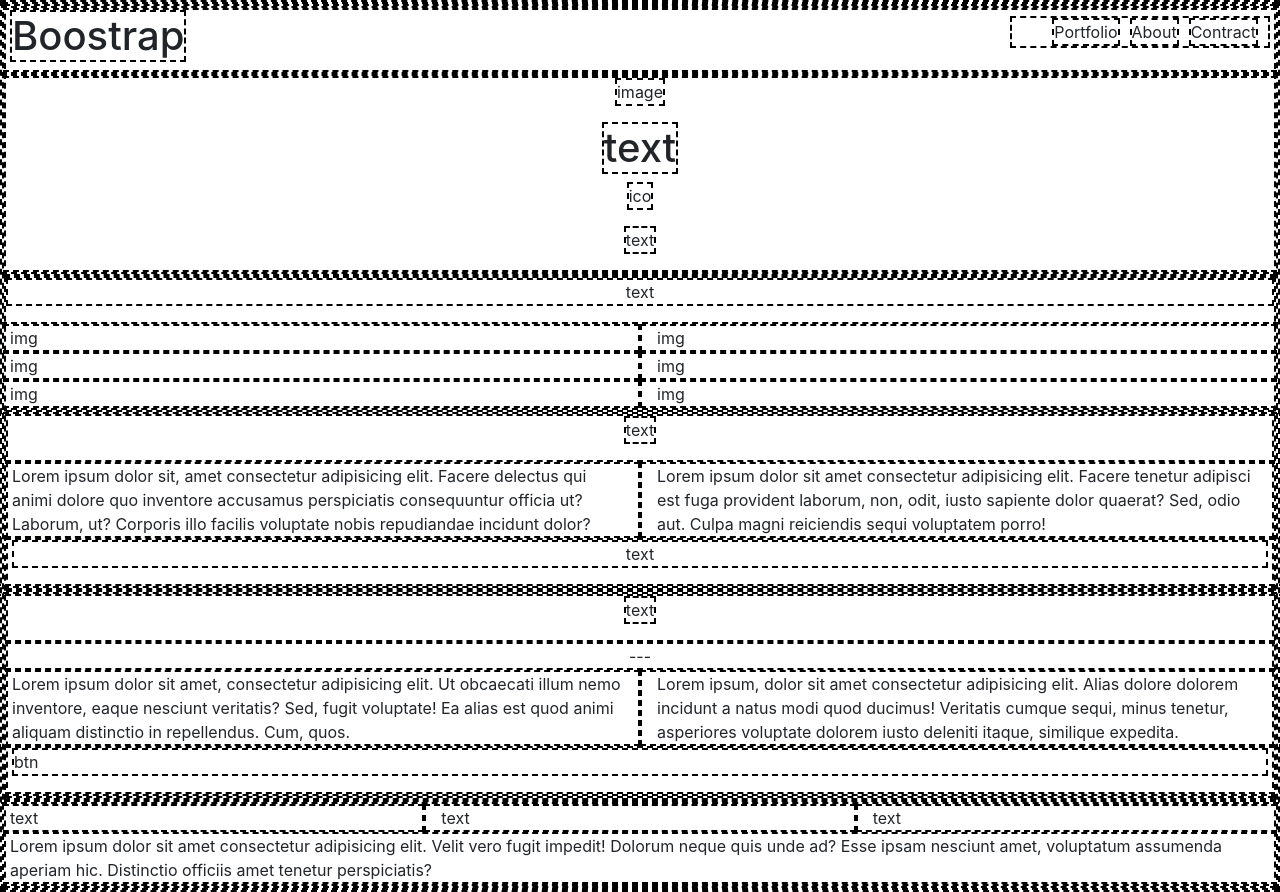
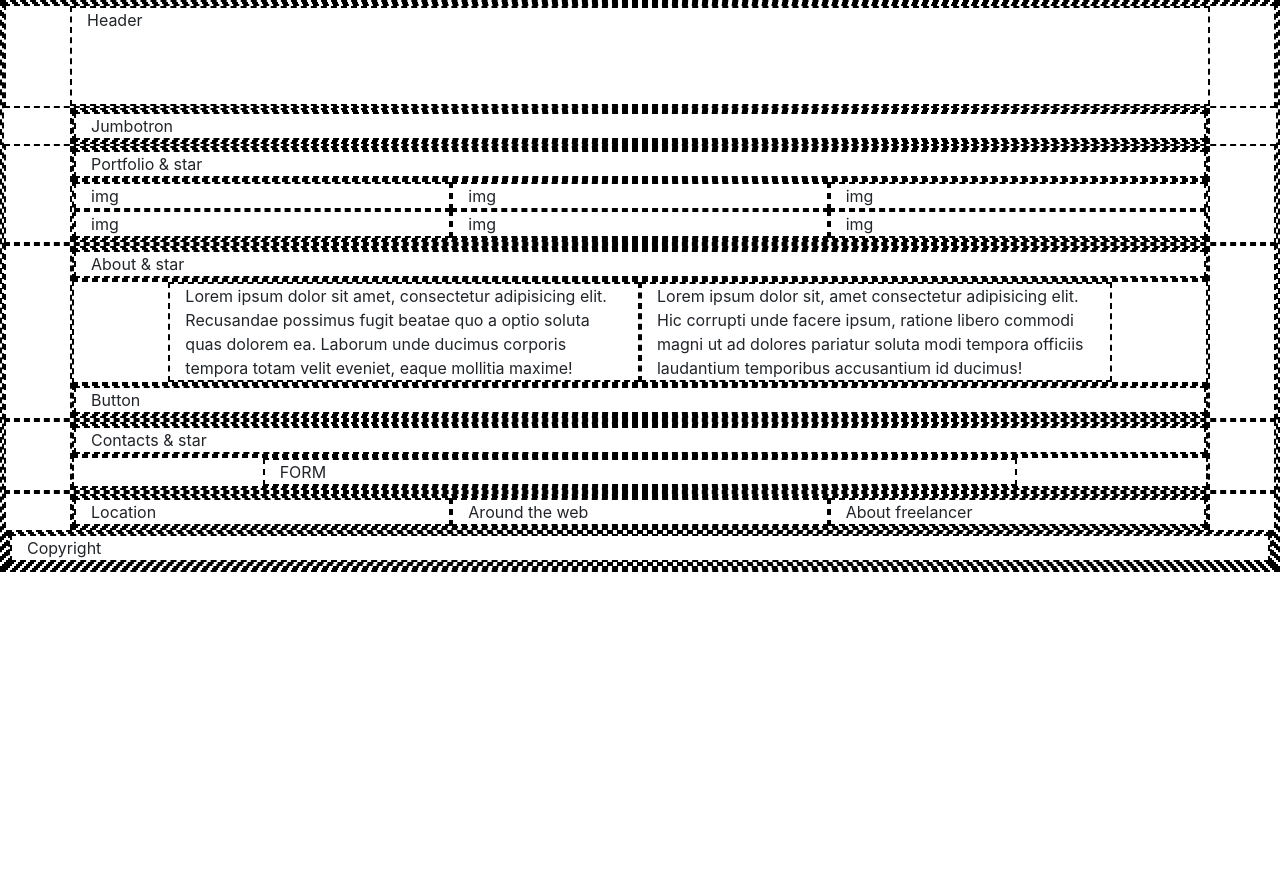
Before and after one commit to GulliWeb/html-css-bootstrap-freelancer, a plain HTML site: page index.html in a window 1280 px wide. After the commit the page ends 800 px from the top, so only its background shows below. Drawn offline with nearby package versions, Linux system fonts and the light colour scheme.

Commit message:
code refactored

```diff
--- a/index.html
+++ b/index.html
@@ -10,79 +10,81 @@
     <title>Boostrap</title>
 </head>
 <body>
-    <!-- Header top-->
+    <!-- Header-->
     <header>
+        <div class="container">Header</div>
+    </header>
+
+    <!-- Jumbotron -->
+     <section id="jumbotron" class="container">
         <div class="row">
-            <div class="col d-flex align-items-center justify-content-between">
-                <h1>Boostrap</h1>
-                <ul class="d-flex">
-                    <li>Portfolio</li>
-                    <li>About</li>
-                    <li>Contract</li>
-                </ul>
+            <div class="col">Jumbotron</div>
         </div>
+     </section>
+
+     <!--Portfolio -->
+     <section id="portfolio">
+        <div class="container">
+            <div class="row">
+                <div class="col-12">Portfolio & star </div>
             </div>
             <div class="row">
-            <div class="col d-flex flex-column justify-content-center align-items-center">
-               <p>image</p>
-               <h1>text</h1>
-               <p>ico</p>
-               <p>text</p>
-            </div>
-        </div>
-    </header>
-
-    <!-- Main content -->
-     <main>
-        <!-- Section img-->
-        <p class="d-flex justify-content-center">text</p>
-        <div class="row d-flex">
-            <div class="col-6">img</div>
-            <div class="col-6">img</div>
-            <div class="col-6">img</div>
-            <div class="col-6">img</div>
-            <div class="col-6">img</div>
-            <div class="col-6">img</div>
-        </div>
-
-        <!-- About section -->
-         <section id="about">
-            <div class="row">
-                <div class="col-12 d-flex justify-content-center">
-                    <p >text</p>
-                </div>
-                <div class="col-6">Lorem ipsum dolor sit, amet consectetur adipisicing elit. Facere delectus qui animi dolore quo inventore accusamus perspiciatis consequuntur officia ut? Laborum, ut? Corporis illo facilis voluptate nobis repudiandae incidunt dolor?</div>
-                <div class="col-6">Lorem ipsum dolor sit amet consectetur adipisicing elit. Facere tenetur adipisci est fuga provident laborum, non, odit, iusto sapiente dolor quaerat? Sed, odio aut. Culpa magni reiciendis sequi voluptatem porro!</div>
-                <div class="col">
-                    <p class="d-flex justify-content-center">text</p>
+                <div class="col-12 col-md-6 col-lg-4">img</div>
+                <div class="col-12 col-md-6 col-lg-4">img</div>
+                <div class="col-12 col-md-6 col-lg-4">img</div>
+                <div class="col-12 col-md-6 col-lg-4">img</div>
+                <div class="col-12 col-md-6 col-lg-4">img</div>
+                <div class="col-12 col-md-6 col-lg-4">img</div>
             </div>
         </div>
      </section>
 
-         <!-- Contact me section-->
-          <section id="contact me">
+     <!-- About-->
+      <section id="about">
+        <div class="container">
             <div class="row">
-                <div class="col-12 d-flex justify-content-center">
-                    <p>text</p>
+                <div class="col">About & star</div>
             </div>
-                <div class="col-12 d-flex justify-content-center">
-                    ---
+            <div class="row">
+                <div class="offset-1 col-10 col-md-5">
+                    Lorem ipsum dolor sit amet, consectetur adipisicing elit. Recusandae possimus fugit beatae quo a optio soluta quas dolorem ea. Laborum unde ducimus corporis tempora totam velit eveniet, eaque mollitia maxime!
                 </div>
-                <div class="col-6">Lorem ipsum dolor sit amet, consectetur adipisicing elit. Ut obcaecati illum nemo inventore, eaque nesciunt veritatis? Sed, fugit voluptate! Ea alias est quod animi aliquam distinctio in repellendus. Cum, quos.</div>
-                <div class="col-6">Lorem ipsum, dolor sit amet consectetur adipisicing elit. Alias dolore dolorem incidunt a natus modi quod ducimus! Veritatis cumque sequi, minus tenetur, asperiores voluptate dolorem iusto deleniti itaque, similique expedita.</div>
-                <div class="col">
-                    <p>btn</p>
+                <div class="offset-1 col-10 offset-md-0 col-md-5">
+                    Lorem ipsum dolor sit, amet consectetur adipisicing elit. Hic corrupti unde facere ipsum, ratione libero commodi magni ut ad dolores pariatur soluta modi tempora officiis laudantium temporibus accusantium id ducimus!
+                </div>
+            </div>
+            <div class="row">
+                <div class="col">Button</div>
             </div>
         </div>
       </section>
-     </main>
 
+      <!-- Contact me-->
+       <section id="contacts">
+        <div class="container">
+            <div class="row">
+                <div class="col">Contacts & star</div>
+            </div>
+            <div class="row justify-content-center">
+                <div class="col col-lg-8">FORM</div>
+            </div>
+        </div>
+       </section>
+
+       <!-- Footer -->
         <footer>
+            <div class="footer-top container">
                 <div class="row">
-            <div class="col">text</div>
-            <div class="col">text</div>
-            <div class="col">text</div>
-            <div class="col-12">Lorem ipsum dolor sit amet consectetur adipisicing elit. Velit vero fugit impedit! Dolorum neque quis unde ad? Esse ipsam nesciunt amet, voluptatum assumenda aperiam hic. Distinctio officiis amet tenetur perspiciatis?</div>
+                    <div class="col-12 col-md-4">Location</div>
+                    <div class="col-12 col-md-4">Around the web</div>
+                    <div class="col-12 col-md-4">About freelancer</div>
+                </div>
+            </div>
+
+            <div class="footer-bottom container-fluid">
+                <div class="row">
+                    <div class="col">Copyright</div>
+                </div>
             </div>
         </footer>
 </body>
```
Lines whose indentation alone changed are shown as unchanged.
